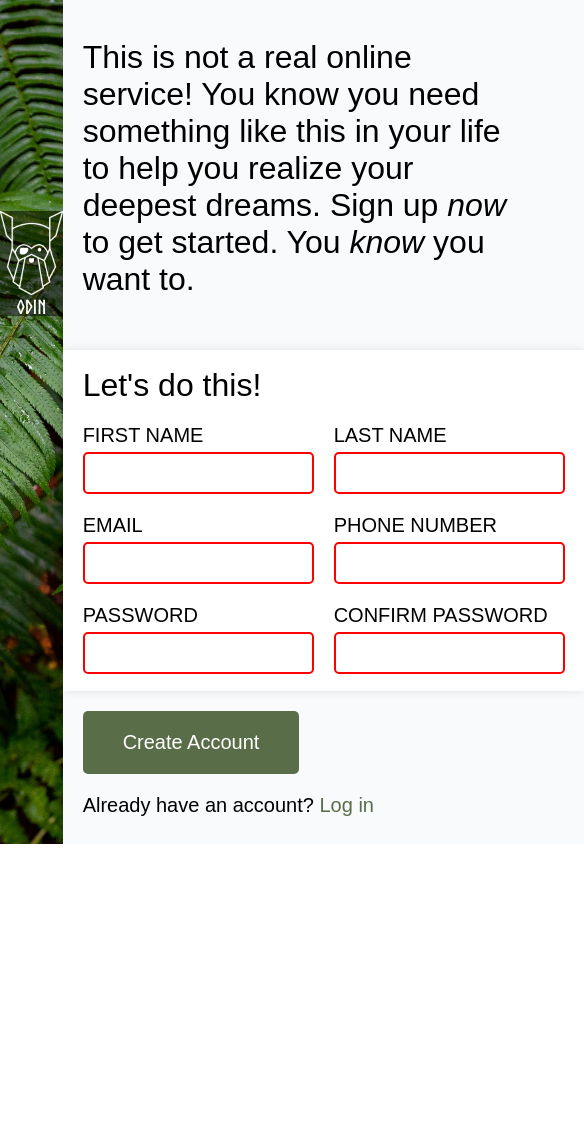
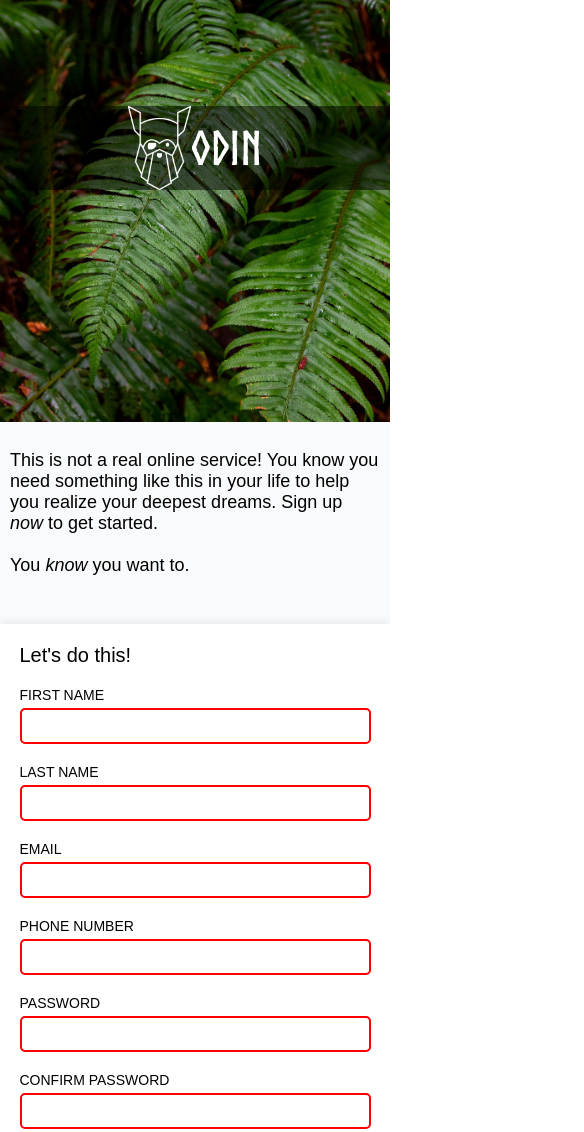
Before and after one commit to rudyoactiv/odin-project, a plain HTML site: page Foundations/sign-up/index.html in a window 390 px wide. Shown: the top 1132 px of the page, 584 px wide, since content can reach past the window. Before the commit the page ends 844 px from the top, so only its background shows below. Drawn offline with Linux system fonts and the light colour scheme.

Commit message:
responsive form

```diff
--- a/Foundations/sign-up/index.html
+++ b/Foundations/sign-up/index.html
@@ -15,14 +15,14 @@
         </div>
       </div>
       <div class="right-pane">
-        <p>
+        <p class="hero-text">
           This is not a real online service! You know you need something like
           this in your life to help you realize your deepest dreams. Sign up
-          <em>now</em> to get started. You <em>know</em> you want to.
+          <em>now</em> to get started. <br><br> You <em>know</em> you want to.
         </p>
         <div class="form">
           Let's do this!<br />
-          <form action="#" method="post" id="sign-up-form">
+          <form method="get" id="sign-up-form"> <!-- using get to avoid issues -->
             <div class="input-group">
               <label for="first-name">FIRST NAME</label>
               <input type="text" id="first-name" name="first-name" required />
--- a/Foundations/sign-up/styles.css
+++ b/Foundations/sign-up/styles.css
@@ -38,13 +38,12 @@ body {
 }
 
 .banner {
-    background-color: rgba(0, 0, 0, 0.5);
-    font-family: customFont;
     font-size: 5vw;
-    color: white;
-    text-align: center;
     position: relative;
     top: 25%;
+    align-items: center;
+    display: flex;
+    justify-content: center;
 }
 
 .banner img {
@@ -119,3 +118,95 @@ body {
     border-color: blue;
     box-shadow: 0 0 5px rgba(0, 0, 255, 0.5);
 }
+
+
+.hero-text {
+    padding-left: 10px;
+    padding-right: 15px;
+}
+
+
+@media (max-width: 768px) {
+
+    .form-container {
+        display: flex;
+        flex-direction: column;
+        height: auto;
+    }
+
+    .left-pane {
+        width: 100%;
+        background-size: cover;
+        background-position: center;
+        background-repeat: no-repeat;
+        height: 50vh;
+    }
+
+    .right-pane {
+        width: 100%;
+        background-color: #f9fafb;
+        font-family: Arial, Helvetica, sans-serif;
+        font-size: 18px;
+        height: auto;
+    }
+
+    .banner {
+        background-color: rgba(0, 0, 0, 0.5);
+        font-family: 'CustomFont';
+        font-size: 12vw;
+        color: white;
+        text-align: center;
+    }
+
+
+    .form {
+        display: flex;
+        flex-direction: column;
+        background: #fff;
+        padding: 5vw;
+        box-shadow: 0 0 10px rgba(0, 0, 0, 0.1);
+        gap: 20px;
+        margin: 20px 0;
+        font-size: 20px;
+    }
+
+    .form form {
+        display: grid;
+        grid-template-columns: 1fr;
+        gap: 20px;
+    }
+
+    .form-btn {
+        align-self: center;
+    }
+
+    .exists {
+        font-size: 18px;
+    }
+
+    .exists a {
+        color: #596d48;
+        text-decoration: none;
+    }
+
+    .input-group {
+        display: flex;
+        flex-direction: column;
+    }
+
+    .input-group label {
+        font-size: 14px;
+    }
+
+    .input-group input {
+        font-size: 14px;
+        padding: 8px;
+        border-radius: 5px;
+        border: 2px solid #ccc;
+    }
+
+    .right-pane p {
+        padding: 10px;
+        align-self: center;
+    }
+}
```
Also changed, not shown: index.html (+1 -1 lines).
